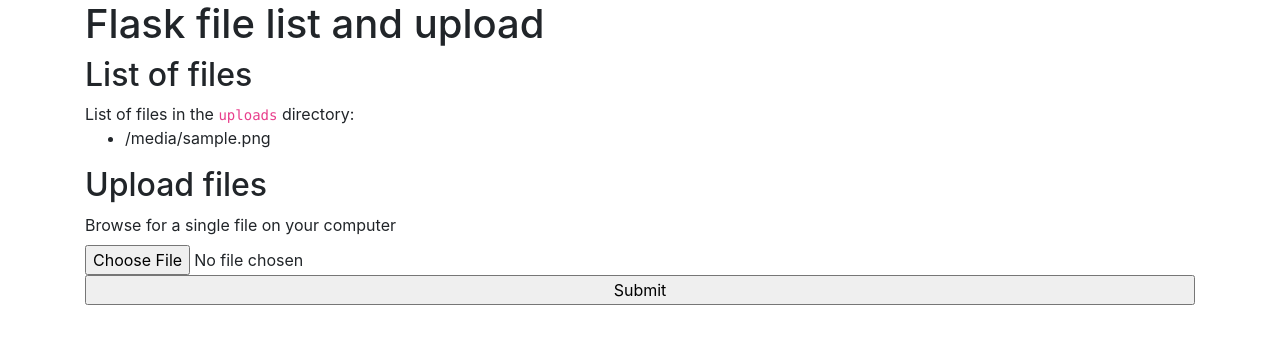
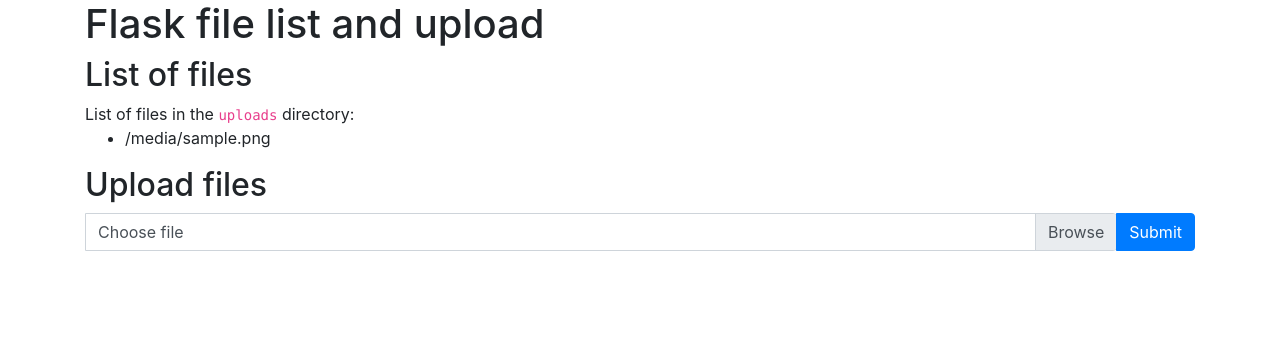
Before and after one commit to danieltuzes/collection, a Python web app: template sandbox_py/flask/templates/list.html in a window 1280 px wide. Shown: the top 344 px of the page. Run offline with Jinja, Linux system fonts and the light colour scheme; the template is opened without the code that fills it: most values are stand-ins (such as "Sample title", 1, 10 or a date in 2020); some libraries are stand-ins or nearby versions.

Commit message:
scrolls well, cleaner, pretty file input

```diff
--- /dev/null
+++ b/sandbox_py/flask/static/scripts/end_of_file_script.js
@@ -0,0 +1,18 @@
+$(function () {
+    $('[data-toggle="tooltip"]').tooltip()
+})
+$(document).ready(function () {
+    $("h1,h2,h3,h4").each(function (i) {
+        var heading = $(this);
+        var headingId = heading.text().trim().toLowerCase().replace(/\s/g, '_')
+        heading.attr("id", headingId);
+        heading.append("<a class='heading-link' href='#" + headingId + "'><div id='anchor-icon'>&#160;&#35;</div></a>");
+    });
+    var url = window.location.href
+    var id_in_url = url.substring(url.lastIndexOf('#') + 1);
+    if (id_in_url) {
+        document.getElementById(id_in_url).scrollIntoView({
+            behavior: 'smooth'
+        });
+    }
+})
--- a/sandbox_py/flask/templates/list.html
+++ b/sandbox_py/flask/templates/list.html
@@ -56,7 +56,11 @@
         List of files in the <code>uploads</code> directory:
         <ul>
             {% for file in files %}
-            <li>{{ file }}{% if file == new_filename %} <span class="badge badge-success">New</span>{% endif %}</li>
+            <li>{{ file }}
+                {% if file == new_filename and success %} <span class="badge badge-success">New</span>
+                {% endif %}{% if file == new_filename and not success %}
+                <span class="badge badge-warning">already exists</span>{% endif %}
+            </li>
             {% endfor %}
         </ul>
         <h2>Upload files</h2>
@@ -66,27 +70,19 @@
         </div>
         {% else %}
         <form method="POST" action="/submit" enctype="multipart/form-data">
-            <div class="form-group">
-                <label for="content">Browse for a single file on your computer</label>
-                <input type="file" name="file" id="content" class="form-control-file">
-                <input type="submit" value="Submit" class="form-control-file">
+            <div class="input-group mb-3">
+                <div class="custom-file">
+                    <input type="file" name="file" class="custom-file-input" id="customFile">
+                    <label class="custom-file-label" for="customFile">Choose file</label>
+                </div>
+                <div class="input-group-append">
+                    <input type="submit" value="Submit" class="btn btn-primary">
+                </div>
             </div>
         </form>
         {% endif %}
     </div>
-    <script type="text/javascript">
-        $(function () {
-            $('[data-toggle="tooltip"]').tooltip()
-        })
-        $(document).ready(function () {
-            $("h1,h2,h3,h4").each(function (i) {
-                var heading = $(this);
-                var headingId = heading.text().trim().toLowerCase().replace(/\s/g, '_')
-                heading.attr("id", headingId);
-                heading.append("<a class='heading-link' href='#" + headingId + "'><div id='anchor-icon'>&#160;&#35;</div></a>");
-            });
-        })
-    </script>
+    <script type="text/javascript" src="{{ url_for('static',filename='scripts/end_of_file_script.js') }}"></script>
 </body>
 
 </html>
```
Also changed, not shown: sandbox_py/flask/templates/index.html (+2 -13 lines).
